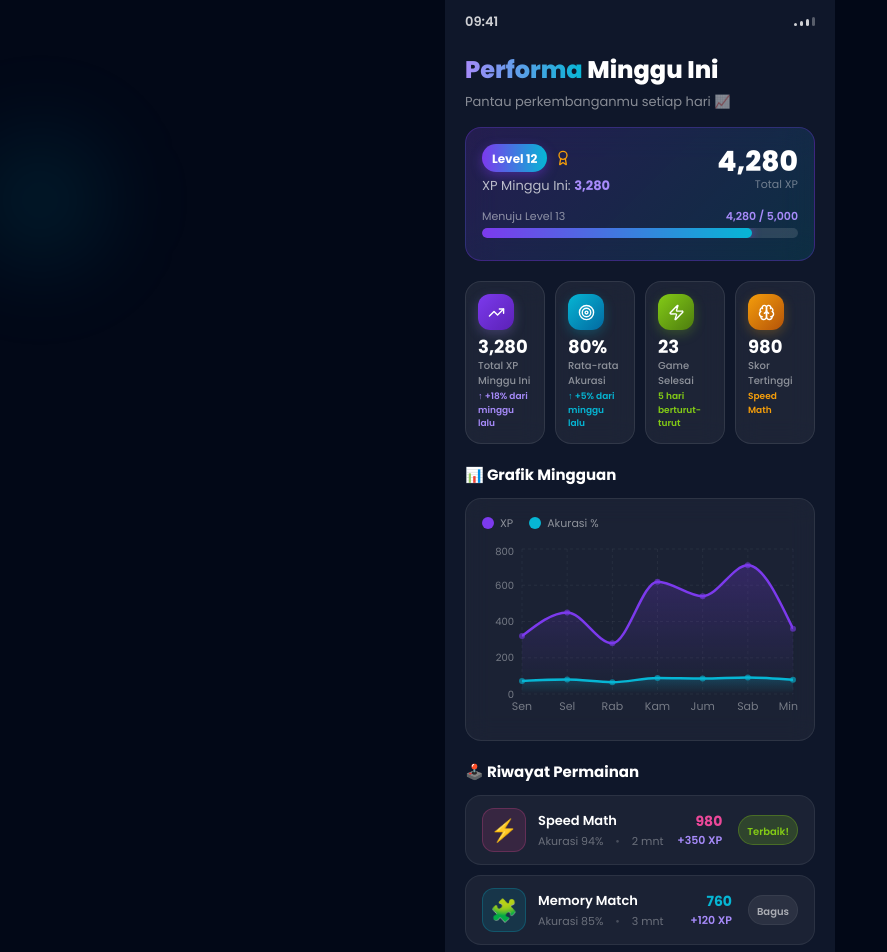
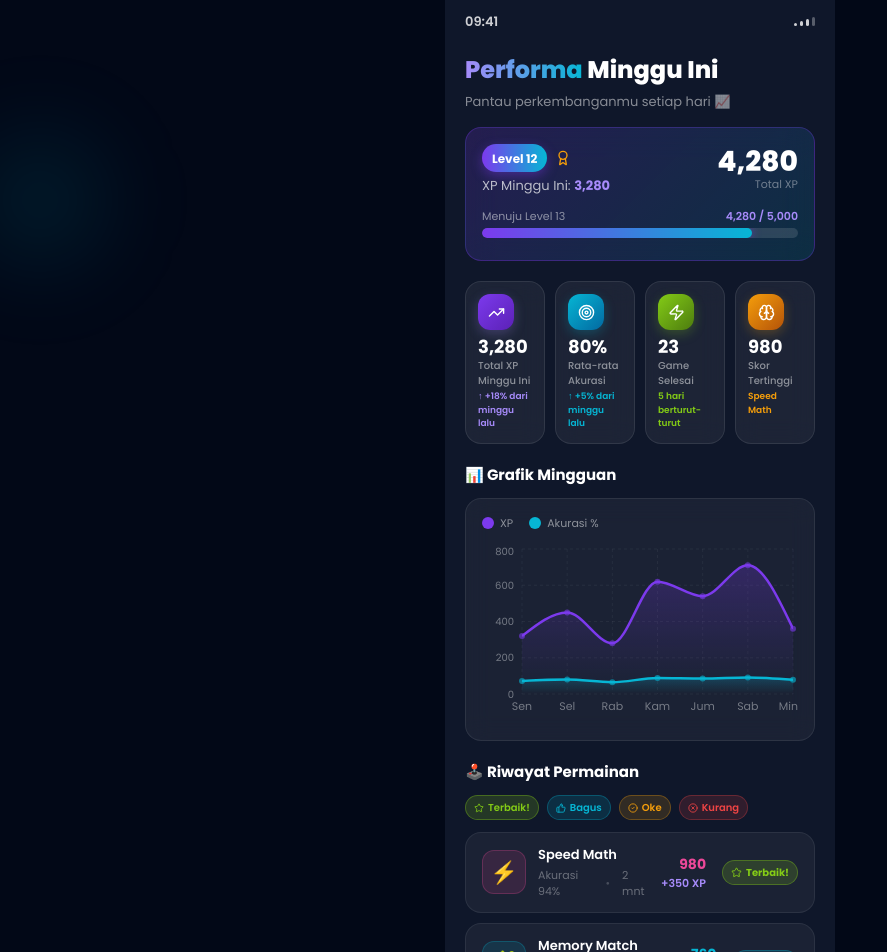
Before and after one commit to SuryaAndyartha/IMK-TimB-FigmaMake, a React (Vite) app: page /app/performance in a window 1280 px wide. Shown: the top 952 px of the page, without its empty margins (0-887 px from the left). Built offline with nearby package versions, Linux system fonts and the light colour scheme.

Commit message:
fix: Indikator Feedback yang Hanya Mengandalkan Warna (Severity 3 – Major)

```diff
--- a/src/app/screens/Performance.tsx
+++ b/src/app/screens/Performance.tsx
@@ -15,6 +15,11 @@ import {
   Zap,
   Brain,
   Award,
+  CheckCircle2,
+  XCircle,
+  Star,
+  ThumbsUp,
+  Minus,
   type LucideIcon,
 } from "lucide-react";
 import { useTheme } from "../contexts/ThemeContext";
@@ -28,6 +33,45 @@ const weeklyData = [
   { day: "Sab", xp: 710, accuracy: 91 },
   { day: "Min", xp: 360, accuracy: 78 },
 ];
+
+// ── Accessibility: result config dengan ikon + warna + label ──────────────────
+const resultConfig: Record<
+  string,
+  { color: string; bg: string; border: string; icon: LucideIcon; label: string; ariaLabel: string }
+> = {
+  "Terbaik!": {
+    color: "#84CC16",
+    bg: "rgba(132,204,22,0.18)",
+    border: "rgba(132,204,22,0.35)",
+    icon: Star,
+    label: "Terbaik!",
+    ariaLabel: "Hasil terbaik",
+  },
+  Bagus: {
+    color: "#06B6D4",
+    bg: "rgba(6,182,212,0.15)",
+    border: "rgba(6,182,212,0.3)",
+    icon: ThumbsUp,
+    label: "Bagus",
+    ariaLabel: "Hasil bagus",
+  },
+  Oke: {
+    color: "#F59E0B",
+    bg: "rgba(245,158,11,0.15)",
+    border: "rgba(245,158,11,0.3)",
+    icon: CheckCircle2,
+    label: "Oke",
+    ariaLabel: "Hasil cukup",
+  },
+  Kurang: {
+    color: "#EF4444",
+    bg: "rgba(239,68,68,0.15)",
+    border: "rgba(239,68,68,0.3)",
+    icon: XCircle,
+    label: "Kurang",
+    ariaLabel: "Hasil kurang",
+  },
+};
 
 const recentGames = [
   {
@@ -124,9 +168,7 @@ function StatCard({
       >
         {value}
       </p>
-      <p
-        style={{ fontSize: 10, color: t.textSub, fontWeight: 500 }}
-      >
+      <p style={{ fontSize: 10, color: t.textSub, fontWeight: 500 }}>
         {label}
       </p>
       <p style={{ fontSize: 9, color, fontWeight: 600, marginTop: 2 }}>{sub}</p>
@@ -425,10 +467,7 @@ export function Performance() {
                   <stop offset="95%" stopColor="#06B6D4" stopOpacity={0} />
                 </linearGradient>
               </defs>
-              <CartesianGrid
-                strokeDasharray="3 3"
-                stroke={t.chartGrid}
-              />
+              <CartesianGrid strokeDasharray="3 3" stroke={t.chartGrid} />
               <XAxis
                 dataKey="day"
                 tick={{
@@ -487,8 +526,37 @@ export function Performance() {
         >
           🕹️ Riwayat Permainan
         </h2>
+
+        {/* ── Accessibility: legenda hasil ── */}
+        <div
+          className="flex gap-2 flex-wrap mb-3"
+          aria-label="Keterangan hasil permainan"
+        >
+          {Object.entries(resultConfig).map(([key, cfg]) => {
+            const Icon = cfg.icon;
+            return (
+              <div
+                key={key}
+                className="flex items-center gap-1 px-2 py-1 rounded-full"
+                style={{
+                  background: cfg.bg,
+                  border: `1px solid ${cfg.border}`,
+                }}
+              >
+                <Icon size={10} style={{ color: cfg.color }} aria-hidden="true" />
+                <span style={{ fontSize: 10, color: cfg.color, fontWeight: 600 }}>
+                  {cfg.label}
+                </span>
+              </div>
+            );
+          })}
+        </div>
+
         <div className="flex flex-col gap-2.5">
-          {recentGames.map((game, i) => (
+          {recentGames.map((game, i) => {
+            const cfg = resultConfig[game.result] ?? resultConfig["Oke"];
+            const ResultIcon = cfg.icon;
+            return (
               <motion.div
                 key={i}
                 initial={{ opacity: 0, x: -16 }}
@@ -499,7 +567,10 @@ export function Performance() {
                   background: t.recentGameBg,
                   border: `1px solid ${t.recentGameBorder}`,
                 }}
+                role="listitem"
+                aria-label={`${game.game}: skor ${game.score}, ${cfg.ariaLabel}`}
               >
+                {/* Game icon */}
                 <div
                   className="w-11 h-11 rounded-xl flex items-center justify-center flex-shrink-0"
                   style={{
@@ -507,8 +578,12 @@ export function Performance() {
                     border: `1px solid ${game.color}40`,
                   }}
                 >
-                <span style={{ fontSize: 22 }}>{game.emoji}</span>
+                  <span style={{ fontSize: 22 }} aria-hidden="true">
+                    {game.emoji}
+                  </span>
                 </div>
+
+                {/* Info */}
                 <div className="flex-1">
                   <p
                     style={{
@@ -530,6 +605,8 @@ export function Performance() {
                     </span>
                   </div>
                 </div>
+
+                {/* Score */}
                 <div className="text-right">
                   <p
                     style={{ fontSize: 14, fontWeight: 700, color: game.color }}
@@ -542,32 +619,35 @@ export function Performance() {
                     +{game.xp} XP
                   </p>
                 </div>
+
+                {/* ── Accessibility: badge hasil dengan ikon + teks + warna ── */}
                 <div
-                className="px-2 py-0.5 rounded-full ml-1"
+                  className="flex items-center gap-1 px-2 py-1 rounded-full ml-1 flex-shrink-0"
                   style={{
-                  background:
-                    game.result === "Terbaik!"
-                      ? "rgba(132,204,22,0.2)"
-                      : t.rankNumBg,
-                  border:
-                    game.result === "Terbaik!"
-                      ? "1px solid rgba(132,204,22,0.3)"
-                      : `1px solid ${t.surfaceDivider}`,
+                    background: cfg.bg,
+                    border: `1px solid ${cfg.border}`,
                   }}
+                  role="status"
+                  aria-label={cfg.ariaLabel}
                 >
+                  <ResultIcon
+                    size={11}
+                    style={{ color: cfg.color }}
+                    aria-hidden="true"
+                  />
                   <span
                     style={{
                       fontSize: 10,
-                    fontWeight: 600,
-                    color:
-                      game.result === "Terbaik!" ? "#84CC16" : t.rankNumColor,
+                      fontWeight: 700,
+                      color: cfg.color,
                     }}
                   >
-                  {game.result}
+                    {cfg.label}
                   </span>
                 </div>
               </motion.div>
-          ))}
+            );
+          })}
         </div>
       </div>
     </div>
```
Lines whose indentation alone changed are shown as unchanged.
